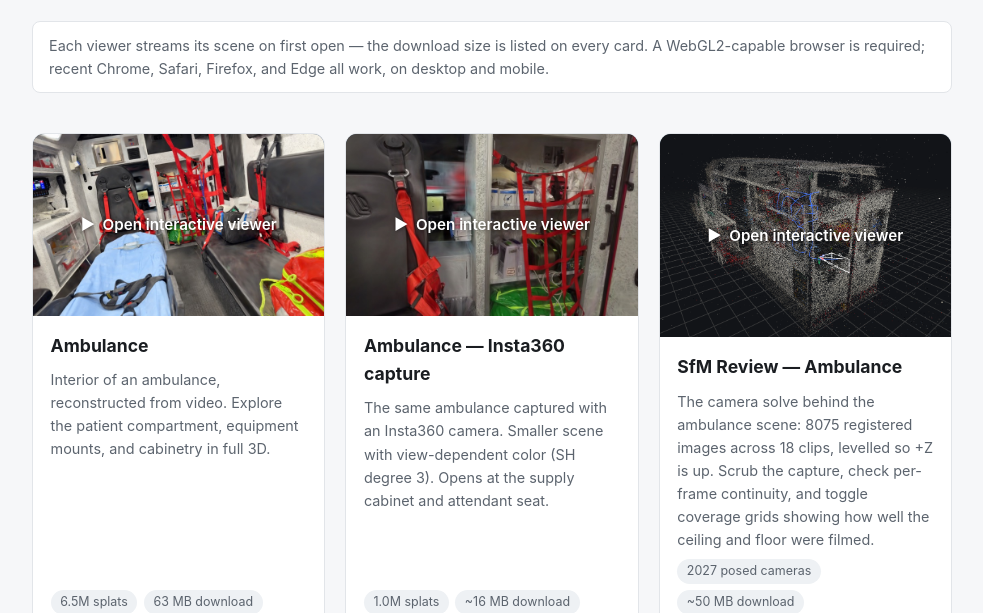
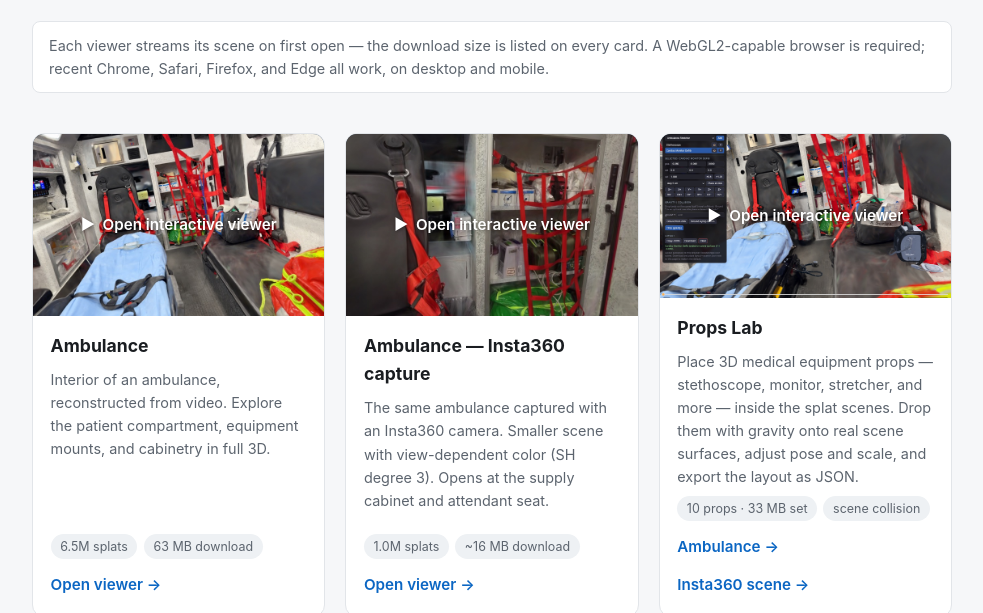
Before and after one commit to WenzhouDing/3DGS-Health-Scenes, a plain HTML site: page index.html in a window 1280 px wide. Shown: the part 187-800 px from the top of the page, without its empty margins (148-1131 px from the left). Drawn offline with Linux system fonts and the light colour scheme.

Commit message:
Add Props Lab card to the gallery

```diff
--- a/index.html
+++ b/index.html
@@ -166,6 +166,28 @@
       </div>
     </div>
 
+    <!-- tool: props-lab -->
+    <div class="card">
+      <a class="thumb" href="viewers/props-lab/?scene=ambulance" aria-label="Open Props Lab">
+        <img src="assets/props-lab.jpg" alt="Stethoscope prop resting on the ambulance squad bench, with the Props Lab panel" loading="lazy">
+        <span class="play">&#9654;&ensp;Open interactive viewer</span>
+      </a>
+      <div class="body">
+        <h2>Props Lab</h2>
+        <p class="caption">
+          Place 3D medical equipment props &mdash; stethoscope, monitor, stretcher, and
+          more &mdash; inside the splat scenes. Drop them with gravity onto real scene
+          surfaces, adjust pose and scale, and export the layout as JSON.
+        </p>
+        <div class="chips">
+          <span class="chip">10 props &middot; 33 MB set</span>
+          <span class="chip">scene collision</span>
+        </div>
+        <a class="open" href="viewers/props-lab/?scene=ambulance">Ambulance &rarr;</a>
+        <a class="open" href="viewers/props-lab/?scene=ambulance-insta360">Insta360 scene &rarr;</a>
+      </div>
+    </div>
+
     <!-- scene: sfm-review -->
     <div class="card">
       <a class="thumb" href="viewers/sfm-review/" aria-label="Open SfM review viewer">
@@ -197,6 +219,8 @@
     with <a href="https://github.com/playcanvas/splat-transform">@playcanvas/splat-transform</a> (MIT)
     and rendered with
     <a href="https://github.com/playcanvas/supersplat-viewer">@playcanvas/supersplat-viewer</a> (MIT).
+    Props Lab meshes were generated with <a href="https://www.meshy.ai">Meshy AI</a> and
+    optimized with <a href="https://gltf-transform.dev">glTF Transform</a> (MIT).
   </footer>
 </main>
 </body>
```
Also changed, not shown: assets/props-lab.jpg (added).
